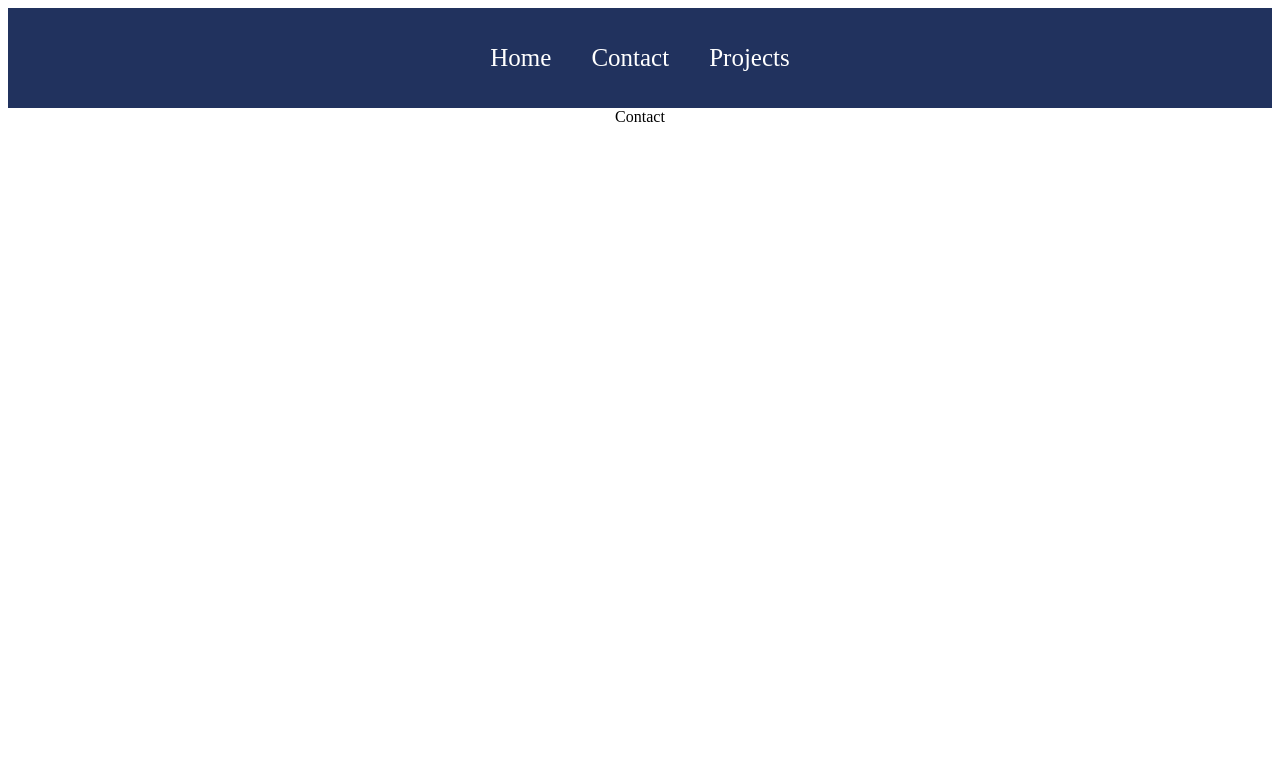
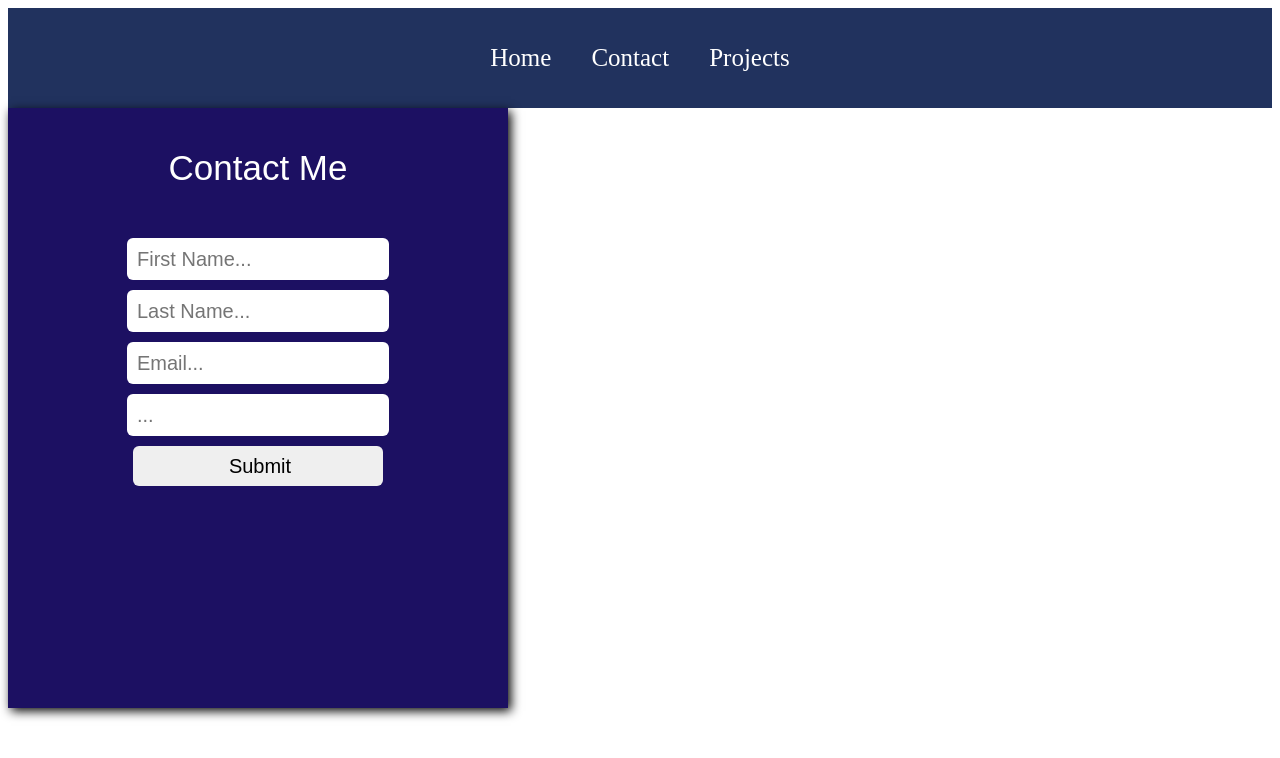
Before and after one commit to Asherbeck10/Asher-Beck-Portfolio, a React (Create React App) app: page /Contact in a window 1280 px wide. Shown: the top 758 px of the page. Built offline with nearby package versions, Linux system fonts and the light colour scheme.

Commit message:
added form with validation

```diff
--- a/package.json
+++ b/package.json
@@ -3,15 +3,18 @@
   "version": "0.1.0",
   "private": true,
   "dependencies": {
+    "@hookform/resolvers": "^2.9.11",
     "@testing-library/jest-dom": "^5.16.5",
     "@testing-library/react": "^13.4.0",
     "@testing-library/user-event": "^13.5.0",
     "react": "^18.2.0",
     "react-dom": "^18.2.0",
+    "react-hook-form": "^7.43.5",
     "react-icons": "^4.8.0",
     "react-router-dom": "^6.8.2",
     "react-scripts": "5.0.1",
-    "web-vitals": "^2.1.4"
+    "web-vitals": "^2.1.4",
+    "yup": "^1.0.2"
   },
   "scripts": {
     "start": "react-scripts start",
--- a/src/Pages/Contact/index.js
+++ b/src/Pages/Contact/index.js
@@ -1,11 +1,69 @@
-import React from 'react'
-
-const Contact = () => {
-  return (
-    <div>Contact</div>
+import React from "react";
+import { useForm } from "react-hook-form";
+import { yupResolver } from "@hookform/resolvers/yup";
+import * as yup from "yup";
+import "./style.css";
 
 
-  )
+const schema = yup.object().shape({
+  firstName: yup.string().required("First Name is Required"),
+  lastName: yup.string().required(),
+  email: yup.string().email().required(),
+  content: yup.string().min(25).max(150).required(),
+
+
+}).required();
+
+const Contact=()=> {
+  const { register, handleSubmit } = useForm({
+    resolver: yupResolver(schema),
+  });
+
+
+
+  return (
+    <div className="Form">
+      <div className="title">Contact Me</div>
+      <div className="inputs">
+        <form onSubmit={handleSubmit(data=>console.log(data))}>
+          <input
+            type="text"
+            {...register("firstName")}
+            // name="firstName"
+            // ref={register}
+            placeholder="First Name..."
+          />
+
+          <input
+            type="text"
+            // name="lastName"
+            {...register("lastName")}
+            placeholder="Last Name..."
+            // ref={register}
+          />
+
+          <input
+            type="text"
+            {...register("email")}
+            // name="email"
+            placeholder="Email..."
+            // ref={register}
+          />
+
+          <input
+            type="text"
+            // name='password'
+            {...register("content")}
+            placeholder="..."
+            // ref={register}
+          />
+
+
+          <input type="submit" id="submit" />
+        </form>
+      </div>
+    </div>
+  );
 }
 
-export default Contact
+export default Contact;
--- /dev/null
+++ b/src/Pages/Contact/style.css
@@ -0,0 +1,58 @@
+.contact {
+    text-align: center;
+    background-color: aliceblue;
+    width: 100vw;
+    height: 100vh;
+    display: flex;
+    justify-content: center;
+    align-items: center;
+  }
+
+
+
+  .Form {
+    width: 500px;
+    height: 600px;
+    background-color: #1c1062;
+    box-shadow: 3px 3px 10px;
+    font-family: Arial, Helvetica, sans-serif;
+    display: flex;
+    flex-direction: column;
+  }
+
+  .Form .title {
+    color: white;
+    flex: 20%;
+    width: 100%;
+    display: grid;
+    place-items: center;
+    font-size: 35px;
+  }
+
+  .Form .inputs {
+    flex: 80%;
+    width: 100%;
+  }
+
+  .inputs input {
+    width: 250px;
+    height: 40px;
+    font-size: 20px;
+    border-radius: 6px;
+    border: none;
+    padding-left: 10px;
+    margin-top: 10px;
+  }
+
+  .inputs #submit {
+    cursor: pointer;
+  }
+  #content{
+    width: 250px;
+    height: 120px;
+    font-size: 20px;
+    border-radius: 6px;
+    border: none;
+    padding-left: 10px;
+    margin-top: 10px;
+  }
```
Also changed, not shown: 1 other file (tests, documents, lock files or other folders).
